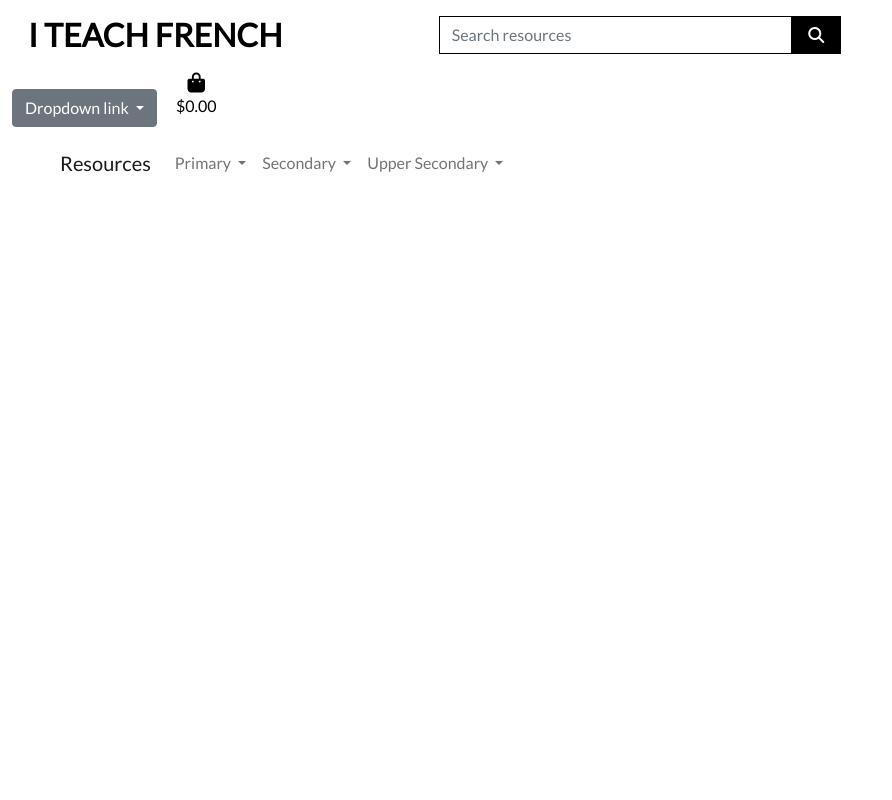
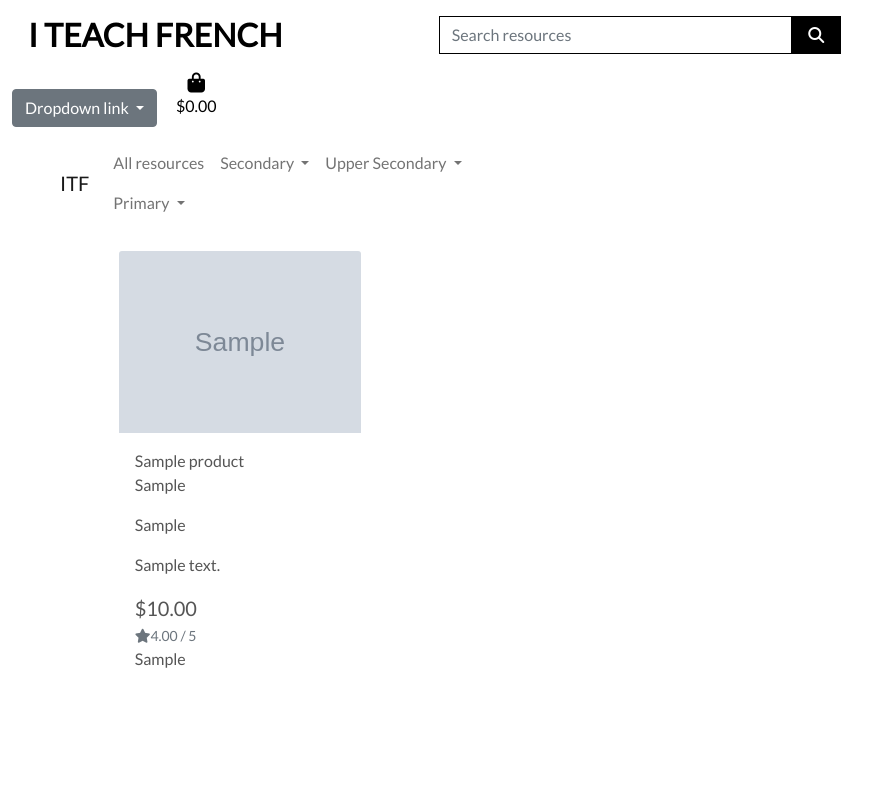
Before and after one commit to raphaelmar/I_teach_French, a Django app: page /products in a window 1280 px wide. Shown: the whole page, without its empty margins (0-892 px from the left). Run offline with Django 3.2, Linux system fonts and the light colour scheme; tables that the repository leaves empty hold one stand-in row (values such as "Sample post"); grey boxes marked "Sample" are stand-in pictures; some libraries are stand-ins or nearby versions.

Commit message:
display products on products page

```diff
--- a/home/templates/home/index.html
+++ b/home/templates/home/index.html
@@ -18,7 +18,7 @@
                 </h6>
                 <div class="col-md-auto">
                  <h4>
-                    <a href=""class="download-now-button btn btn-lg rounded-0 text-uppercase py-3">Download Now</a>
+                    <a href="{% url 'products' %}"class="download-now-button btn btn-lg rounded-0 text-uppercase py-3">Download Now</a>
                     </h4>
                 </div>
         </div>
--- a/products/templates/products/products.html
+++ b/products/templates/products/products.html
@@ -11,12 +11,73 @@
 
 {% block content %}
     <div class="overlay"></div>
-   <div class="container">
+    <div class="container-fluid">
+        <div class="row">
+            <div class="col text-center mt-3">
+                <h2 class="logo-font">Products</h2>
+                <hr class="w-50 mb-1">
+            </div>
+        </div>
+        <div class="row">
+            <div class="product-container col-10 offset-1">
+                <div class="row mt-1 mb-2"></div>
+                <div class="row">
+                    {% for product in products %}
+                        <div class="col-sm-6 col-md-6 col-lg-4 col-xl-3">
+                            <div class="card h-100 border-0">
+                                {% if product.image %}
+                                <a href="">
+                                    <img class="card-img-top img-fluid" src="{{ product.image.url }}" alt="{{ product.name }}">
+                                </a>
+                                {% else %}
+                                <a href="">
+                                    <img class="card-img-top img-fluid" src="{{ MEDIA_URL }}noimage.png" alt="{{ product.name }}">
+                                </a>
+                                {% endif %}
+                                <div class="card-body pb-0">
+                                    <p class="mb-0">{{ product.name }}</p>
+                                </div>
+                                <div class="card-footer bg-white pt-0 border-0 text-left">
                                     <div class="row">
                                         <div class="col">
-               {{ products }}
+                                            <p>{{ product.skill }}</p>
+                                            <p>{{ product.difficulty }}</p>
+                                            <p>{{ product.description }}</p>
+                                            <p class="lead mb-0 text-left font-weight-bold">${{ product.price }}</p>
+                                            {% if product.rating %}
+                                                <small class="text-muted"><i class="fas fa-star mr-1"></i>{{ product.rating }} / 5</small>
+                                            {% else %}
+                                                <small class="text-muted">No Rating</small>
+                                            {% endif %}
+                                            <p>{{ product.resource }}</p>
                                         </div>
                                     </div>
                                 </div>
-
+                            </div>
+                        </div>
+                        {% if forloop.counter|divisibleby:1 %}
+                            <div class="col-12 d-sm-none mb-5">
+                                <hr>
+                            </div>
+                        {% endif %}
+                        {% if forloop.counter|divisibleby:2 %}
+                            <div class="col-12 d-none d-sm-block d-md-block d-lg-none mb-5">
+                                <hr>
+                            </div>
+                        {% endif %}
+                        {% if forloop.counter|divisibleby:3 %}
+                            <div class="col-12 d-none d-lg-block d-xl-none mb-5">
+                                <hr>
+                            </div>
+                        {% endif %}
+                        {% if forloop.counter|divisibleby:4 %}
+                            <div class="col-12 d-none d-xl-block mb-5">
+                                <hr>
+                            </div>
+                        {% endif %}
+                    {% endfor %}
+                </div>
+            </div>
+        </div>
+    </div>
 {% endblock %}
--- a/products/views.py
+++ b/products/views.py
@@ -8,6 +8,7 @@
 
     products = Product.objects.all()
 
+
     context = {
         'products': products,
     }
--- a/static/css/base.css
+++ b/static/css/base.css
@@ -89,3 +89,11 @@
         padding-top: 164px;
     }
 }
+/* pad the top a bit when navbar is collapsed on mobile */
+@media (max-width: 991px) {
+    .header-container {
+        padding-top: 116px;
+    }
+
+    body {
+        height: calc(100vh - 116px);
--- a/templates/includes/main-nav.html
+++ b/templates/includes/main-nav.html
@@ -1,13 +1,14 @@
 
 <nav class="navbar navbar-expand-lg navbar-light bg-white">
   <div class="container-fluid">
-    <a class="navbar-brand">Resources</a>
+    <a class="navbar-brand">ITF</a>
     <button class="navbar-toggler" type="button" data-bs-toggle="collapse" data-bs-target="#navbarSupportedContent" aria-controls="navbarSupportedContent" aria-expanded="false" aria-label="Toggle navigation">
       <span class="navbar-toggler-icon"></span>
     </button>
     <div class="collapse navbar-collapse" id="navbarSupportedContent">
       <ul class="navbar-nav me-auto mb-2 mb-lg-0">
         <li class="nav-item dropdown">
+            <a class="nav-link" href="{% url 'products' %}">All resources</a>
           <a class="nav-link dropdown-toggle" href="#" id="navbarDropdown" role="button" data-bs-toggle="dropdown" aria-expanded="false">
             Primary
           </a>
```
Lines whose indentation alone changed are shown as unchanged.
